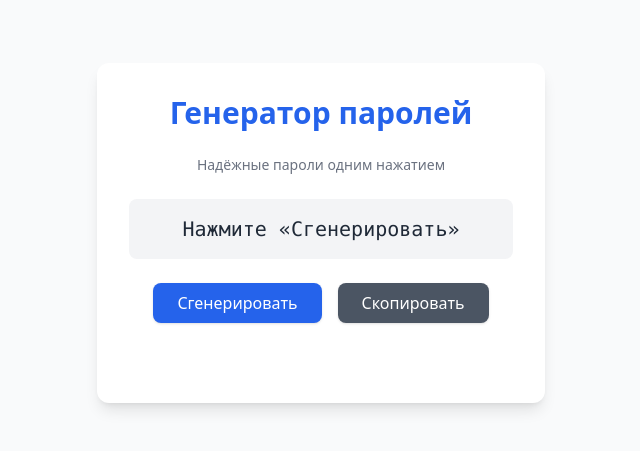
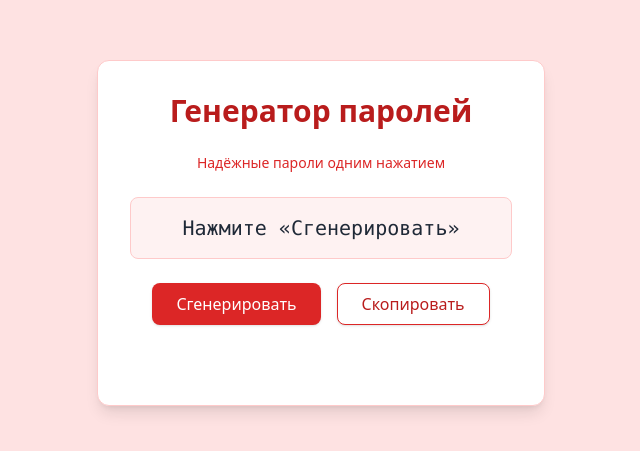
Before and after one commit to sospx/redpass_project, a plain HTML site: page static/generator.html in a window 1280 px wide. Shown: the part 167-618 px from the top of the page, without its empty margins (319-959 px from the left). Drawn offline with nearby package versions, Linux system fonts and the light colour scheme.

Commit message:
Align generator buttons with existing red theme

```diff
--- a/static/generator.html
+++ b/static/generator.html
@@ -6,23 +6,23 @@
     <title>Redpass - Генератор паролей</title>
     <script src="https://cdn.tailwindcss.com"></script>
 </head>
-<body class="bg-gray-50 min-h-screen flex items-center justify-center p-4 font-sans text-gray-800">
+<body class="bg-red-100 min-h-screen flex items-center justify-center p-4 font-sans text-gray-800">
 
-    <div class="max-w-md w-full bg-white p-8 rounded-xl shadow-lg text-center space-y-6">
-        <h1 class="text-3xl font-extrabold text-blue-600">Генератор паролей</h1>
-        <p class="text-sm text-gray-500">Надёжные пароли одним нажатием</p>
+    <div class="max-w-md w-full bg-white p-8 rounded-xl shadow-lg text-center space-y-6 border border-red-200">
+        <h1 class="text-3xl font-extrabold text-red-700">Генератор паролей</h1>
+        <p class="text-sm text-red-600">Надёжные пароли одним нажатием</p>
 
         <div class="mt-4">
-            <div class="bg-gray-100 p-4 rounded-lg font-mono text-xl break-all" id="passwordDisplay">
+            <div class="bg-red-50 border border-red-200 p-4 rounded-lg font-mono text-xl break-all" id="passwordDisplay">
                 Нажмите «Сгенерировать»
             </div>
         </div>
 
         <div class="flex flex-col sm:flex-row gap-4 justify-center">
-            <button id="generateBtn" class="py-2 px-6 bg-blue-600 hover:bg-blue-700 text-white font-medium rounded-lg shadow transition">
+            <button id="generateBtn" class="py-2 px-6 bg-red-600 hover:bg-red-700 text-white font-medium rounded-lg shadow transition">
                 Сгенерировать
             </button>
-            <button id="copyBtn" class="py-2 px-6 bg-gray-600 hover:bg-gray-700 text-white font-medium rounded-lg shadow transition">
+            <button id="copyBtn" class="py-2 px-6 border border-red-600 text-red-700 bg-white hover:bg-red-50 font-medium rounded-lg shadow transition">
                 Скопировать
             </button>
         </div>
```
